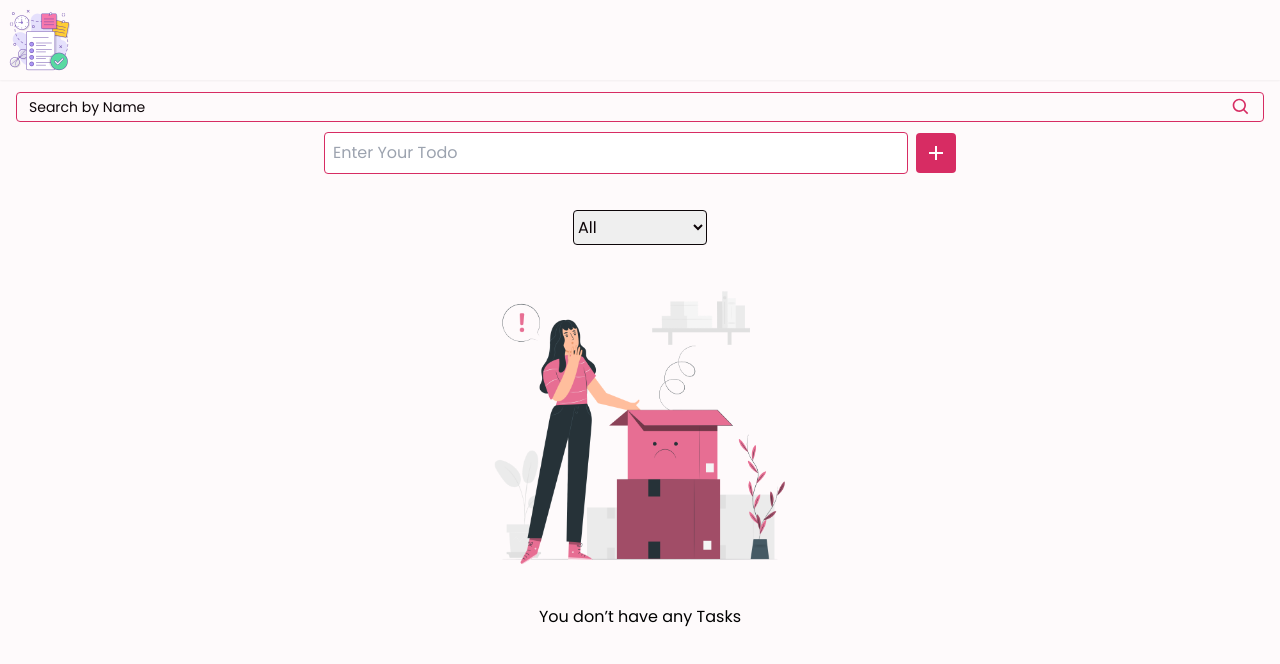
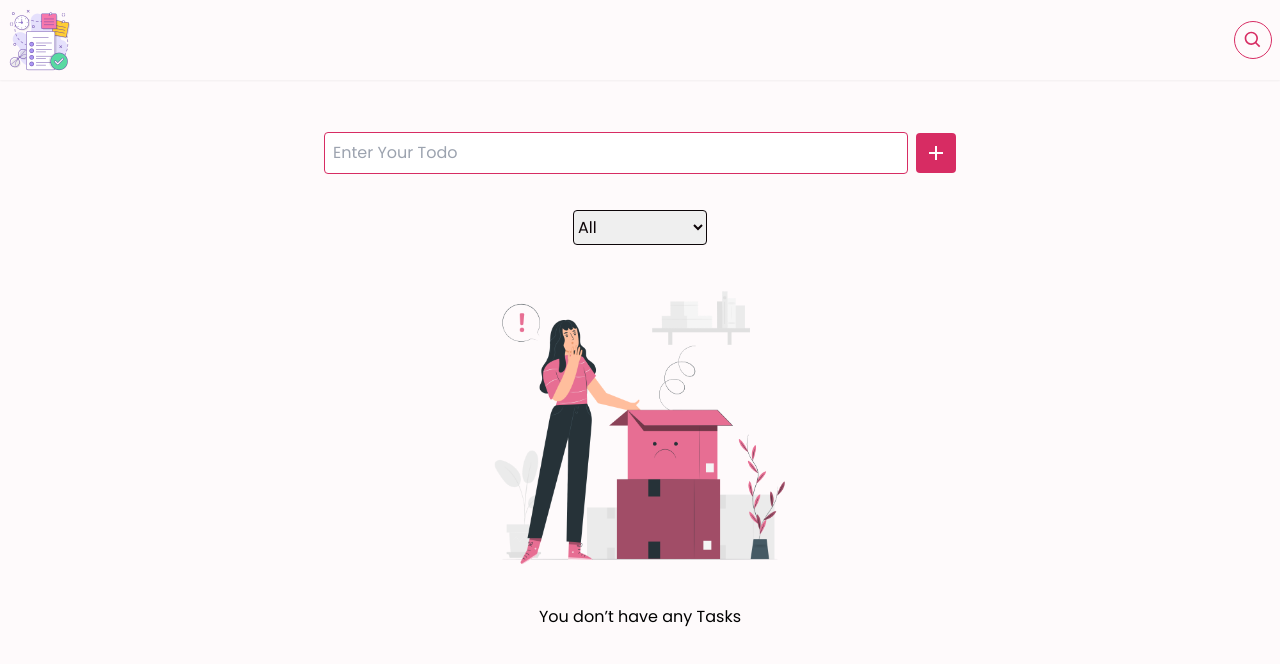
Before and after one commit to alaashalaby/todo-app, a React (Vite) app: page / in a window 1280 px wide. Shown: the top 664 px of the page. Built offline with nearby package versions, Linux system fonts and the light colour scheme.

Commit message:
Add SearchIcon in Navbar & state to toggle SearchBar

```diff
--- a/src/components/Navbar.tsx
+++ b/src/components/Navbar.tsx
@@ -1,12 +1,24 @@
+import { BiSearch, BiX } from "react-icons/bi";
 import logo from "../assets/logo.png";
 import SearchBar from "./SearchBar";
+import { useState } from "react";
 const Navbar = () => {
+  const [isSearchBarVisible, setIsSearchBarVisible] = useState(false);
+  const handleToggleSearchBar = () => {
+    setIsSearchBarVisible(!isSearchBarVisible);
+  };
   return (
     <header className="fixed top-0 left-0 z-50 shadow-sm w-full">
-      <div className="container mx-auto flex justify-between items-center p-2">
+      <div className="container mx-auto flex justify-between items-center p-2 relative">
         <img src={logo} alt="todo logo" className="w-16" />
         <nav>
-          <SearchBar />
+          <button
+            onClick={handleToggleSearchBar}
+            className="text-xl text-[#D72C63] border border-[#D72C63] p-2 rounded-full transition-all duration-[0.3s] ease-in-out hover:bg-[#D72C63] hover:text-white"
+          >
+            {isSearchBarVisible ? <BiX /> : <BiSearch />}
+          </button>
+          {isSearchBarVisible && <SearchBar />}
         </nav>
       </div>
     </header>
```
